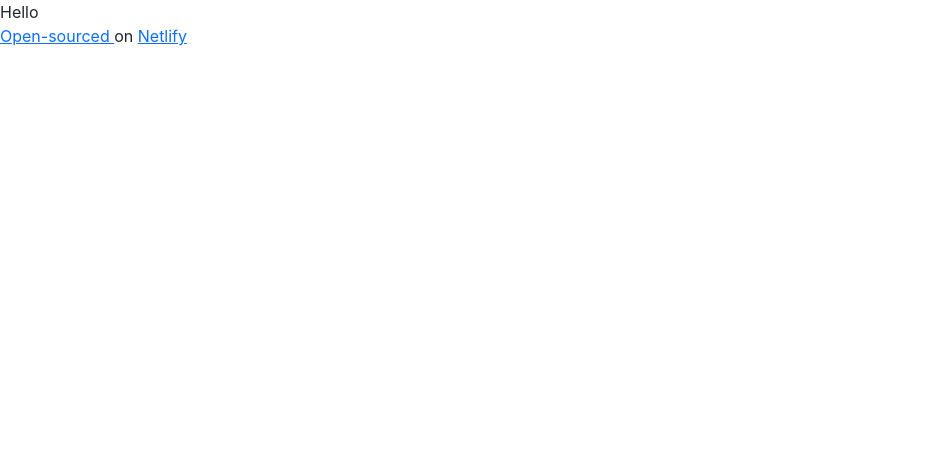
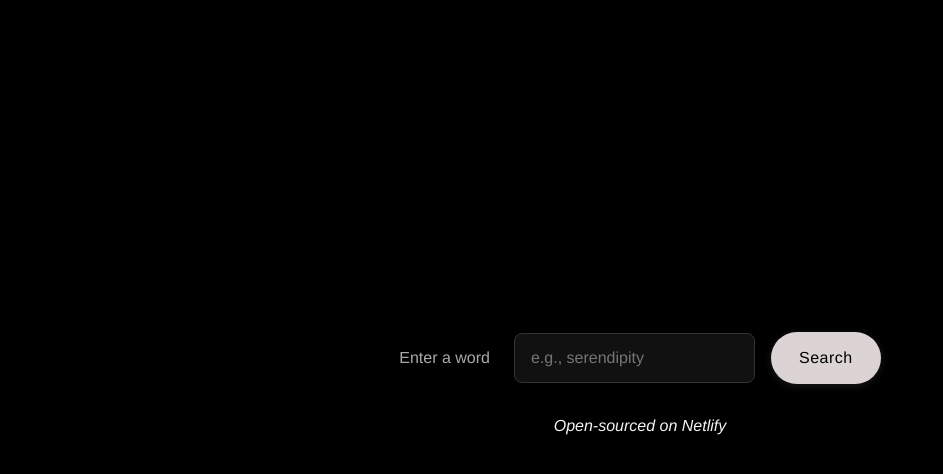
Before and after one commit to MariyaSemiryazhko/dictionary-app, a React (Create React App) app: page / in a window 1280 px wide. Shown: the top 474 px of the page, without its empty margins (0-943 px from the left). Built offline with nearby package versions, Linux system fonts and the light colour scheme.

Commit message:
add a search form

```diff
--- a/src/App.css
+++ b/src/App.css
@@ -0,0 +1,22 @@
+body {
+  background-color: black;
+  color: whitesmoke;
+  font-family: "Helvetica Neue", sans-serif;
+  display: flex;
+  justify-content: center;
+  align-items: center;
+  height: 100vh;
+  margin: 0;
+}
+
+a {
+  color: whitesmoke;
+  text-decoration: none;
+  font-style: italic;
+}
+
+.app-footer {
+  text-align: center;
+  font-style: italic;
+  margin: 30px 0;
+}
--- a/src/App.js
+++ b/src/App.js
@@ -1,15 +1,19 @@
-
+import Dictionary from "./Dictionary"
 import './App.css';
 
 function App() {
   return (
     <div className="App">
+      <div className='container'>
       <header className="App-header">
-       Hello
+
       </header>
-      <main></main>
-      <footer> <a href="https://github.com/MariyaSemiryazhko/dictionary-app"> Open-sourced </a> on <a href="https://rainbow-strudel-171435.netlify.app/">Netlify </a> </footer>
+        <main>
+          <Dictionary />
+      </main>
+      <footer className="app-footer"> <a href="https://github.com/MariyaSemiryazhko/dictionary-app" target="_blank" rel="noopener noreferrer"> Open-sourced </a> on <a href="https://rainbow-strudel-171435.netlify.app/" target="_blank" rel="noopener noreferrer">Netlify </a> </footer>
     </div>
+      </div>
   );
 }
 
--- /dev/null
+++ b/src/Dictionary.css
@@ -0,0 +1,46 @@
+.dictionary-form {
+  display: flex;
+  align-items: center;
+  gap: 16px;
+  width: 100%;
+  max-width: 100%;
+}
+
+.dictionary-form label {
+  color: #aaa;
+  font-size: 16px;
+  margin-right: 8px;
+  white-space: nowrap;
+}
+
+.dictionary-form input {
+  flex: 1;
+  padding: 12px 16px;
+  font-size: 16px;
+  background-color: #111;
+  color: #fff;
+  border: 1px solid #333;
+  border-radius: 8px;
+  outline: none;
+  transition: border-color 0.2s;
+}
+
+.dictionary-form button {
+  padding: 14px 28px;
+  font-size: 16px;
+  background-color: #dcd4d4;
+  color: #000000;
+  border: none;
+  border-radius: 9999px;
+  cursor: pointer;
+  transition: all 0.25s ease;
+  box-shadow: 0 2px 8px rgba(255, 255, 255, 0.1);
+  font-weight: 500;
+  letter-spacing: 0.5px;
+}
+
+.dictionary-form button:hover {
+  transform: translateY(-2px) scale(1.03);
+  background-color: #f3f3f3;
+  box-shadow: 0 4px 14px rgba(255, 255, 255, 0.2);
+}
--- /dev/null
+++ b/src/Dictionary.js
@@ -0,0 +1,28 @@
+import React, { useState } from "react";
+import "./Dictionary.css"
+
+export default function Dictionary() {
+    let [keyword, setKeyword] = useState("");
+
+
+    function Search(event) {
+        event.preventDefault();
+        alert(`Searching for ${keyword}`);
+    }
+
+    function handleKeywordChange(event) {
+        setKeyword(event.target.value);
+    }
+
+
+
+    return (
+        <div className="Dictionary">
+            <form className="dictionary-form" onSubmit={Search}>
+            <label for="word">Enter a word</label>
+                <input type="search"  placeholder="e.g., serendipity" onChange={handleKeywordChange}/>
+                <button type="submit">Search</button>
+            </form>
+        </div>
+    )
+}
```
